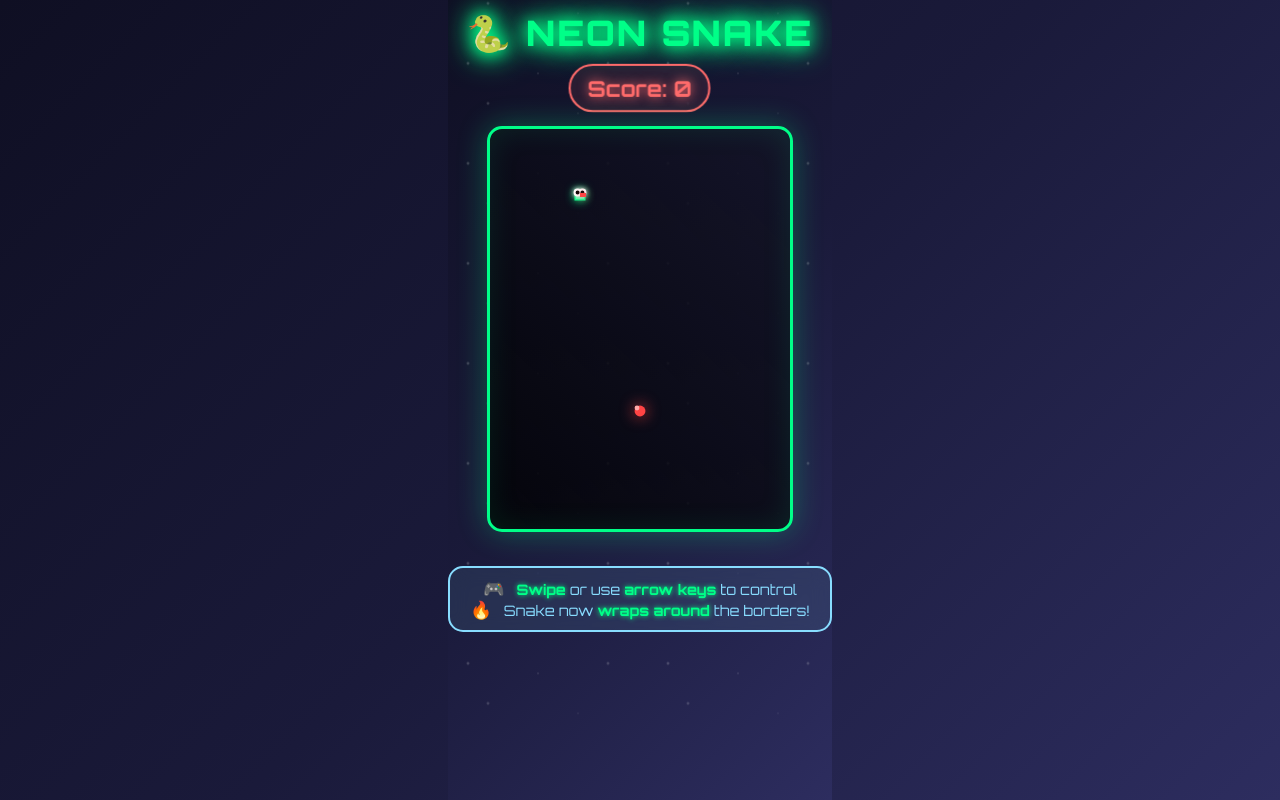
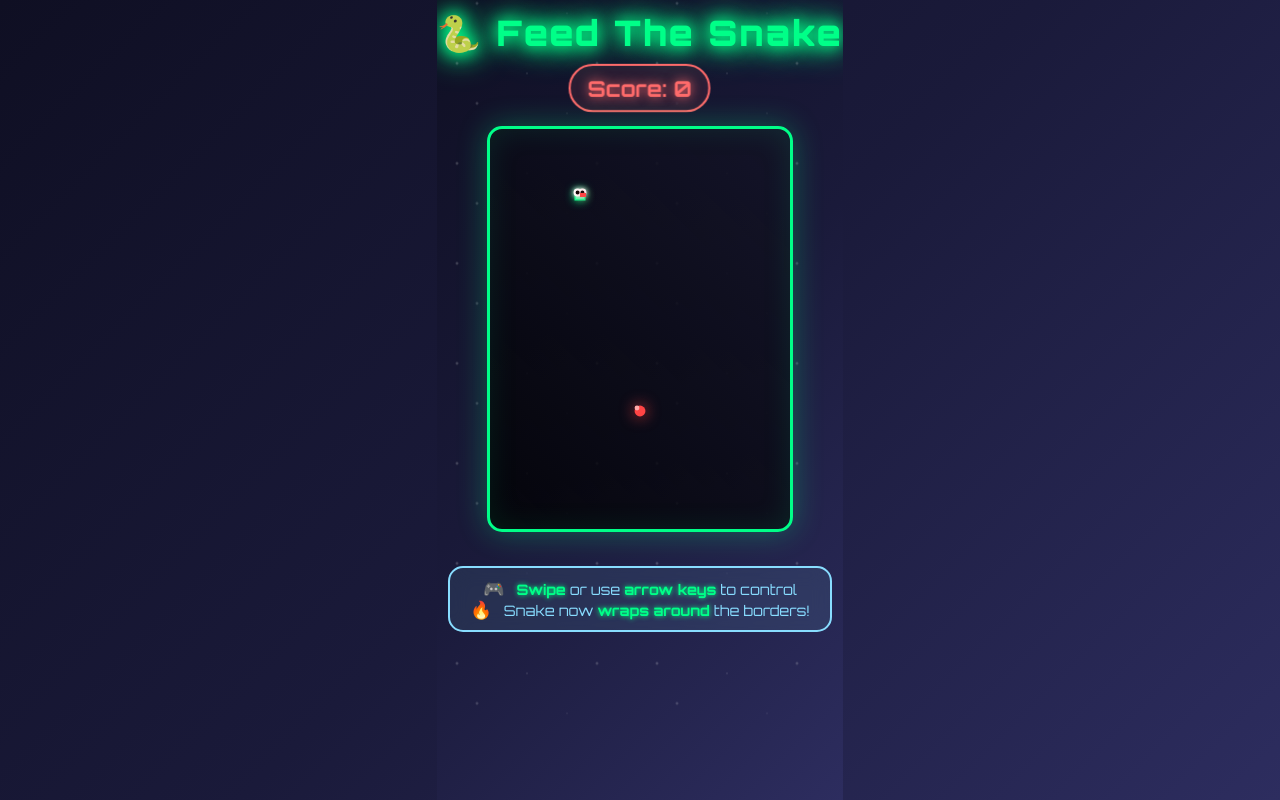
Before and after one commit to Kingvinu7/Feed-the-snake, a plain HTML site: page index.html in a window 1280 px wide. Drawn offline with Linux system fonts and the light colour scheme.

Commit message:
Update index.html

```diff
--- a/index.html
+++ b/index.html
@@ -3,7 +3,7 @@
 <head>
   <meta charset="UTF-8">
   <meta name="viewport" content="width=device-width, initial-scale=1.0, user-scalable=no">
-  <title>🐍 Neon Snake Game</title>
+  <title>🐍 Feed The Snake</title>
   <style>
     @import url('https://fonts.googleapis.com/css2?family=Orbitron:wght@400;700;900&display=swap');
 
@@ -255,7 +255,7 @@
   </style>
 </head>
 <body>
-  <h1 id="gameTitle">🐍 NEON SNAKE</h1>
+  <h1 id="gameTitle">🐍 Feed The Snake</h1>
   <div id="score">Score: 0</div>
   <div id="gameContainer">
     <canvas id="game"></canvas>
```
